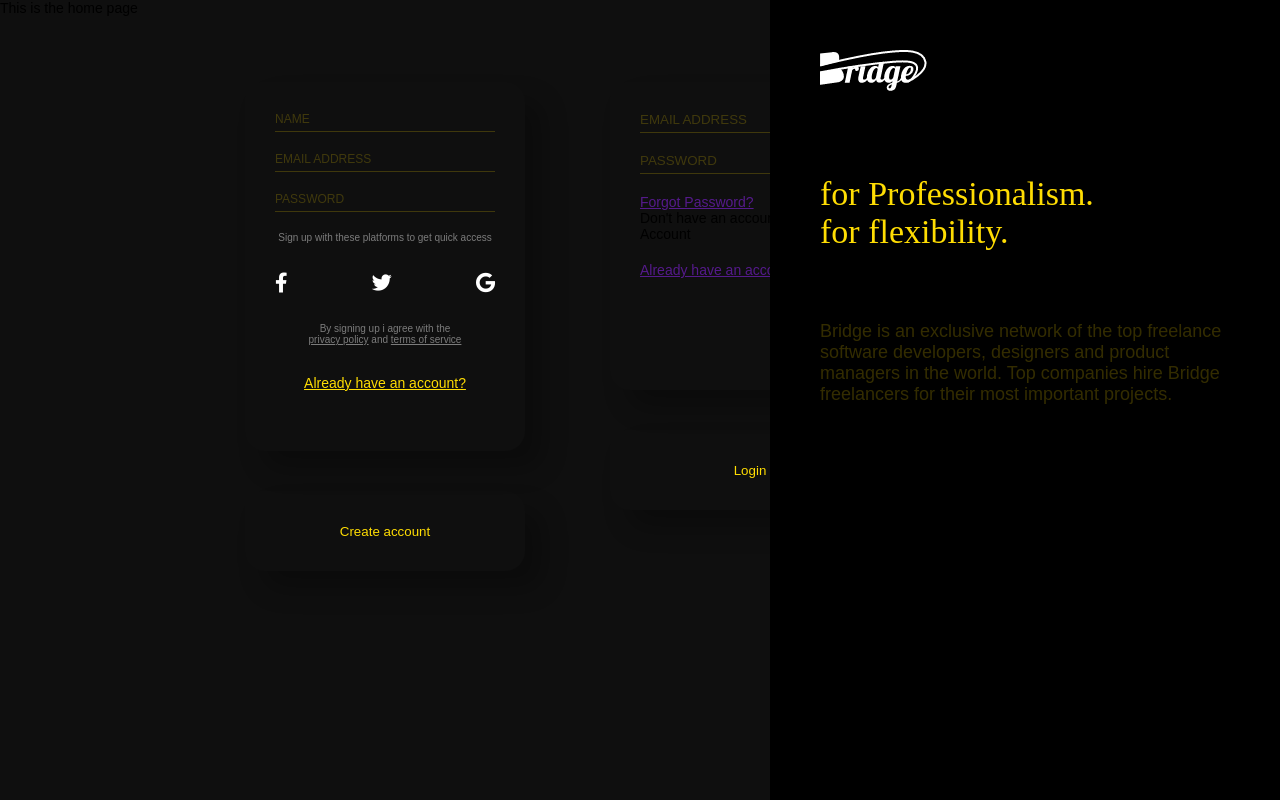
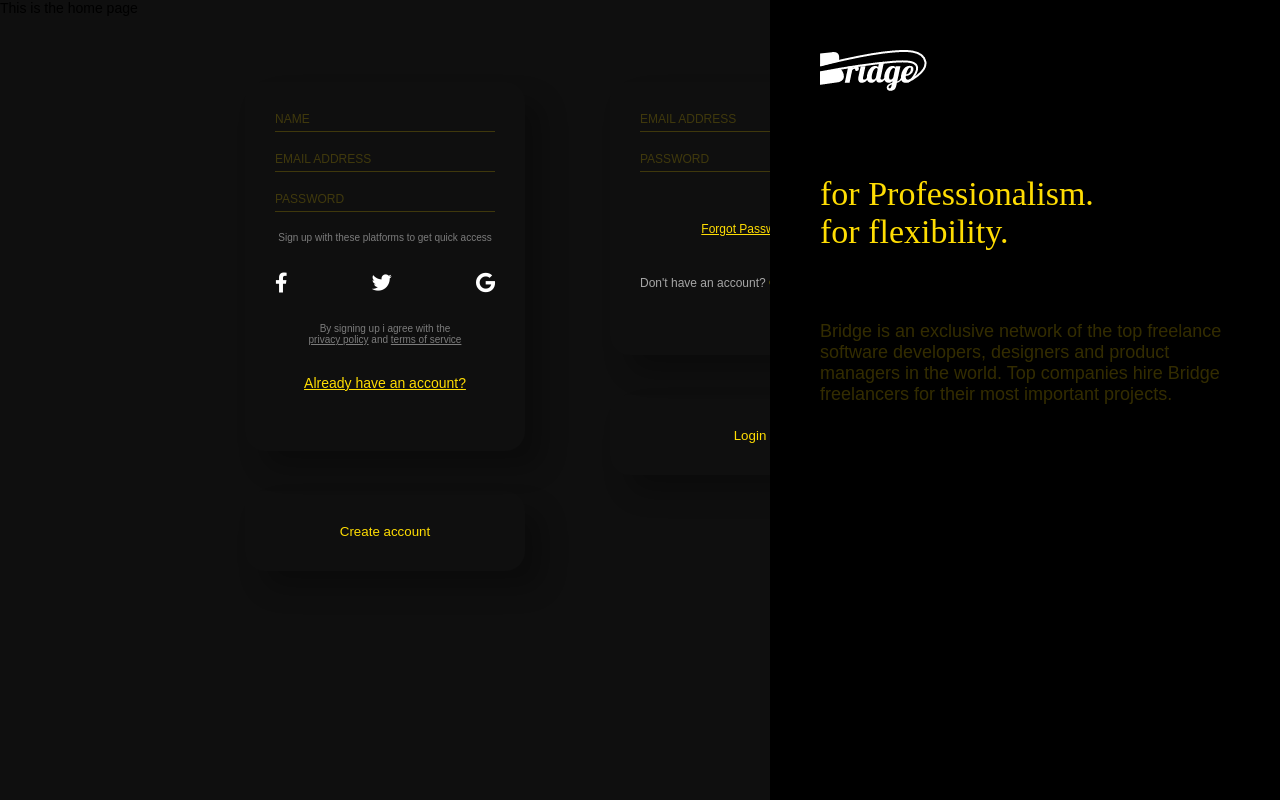
Before and after one commit to VOTJI/Votji.SPA, a React (Create React App) app: page /auth in a window 1280 px wide. Built offline with nearby package versions, Linux system fonts and the light colour scheme.

Commit message:
complete major styling for login component

```diff
--- a/src/pages/auth/component/logIn/component/LogIn.jsx
+++ b/src/pages/auth/component/logIn/component/LogIn.jsx
@@ -9,16 +9,15 @@ export const LogIn = () => {
     <LogInWrapper>
       <LogInForm>
         {input_fields.map(input => {
-          const { placeholder, type } = input
-          return <input type={type} placeholder={placeholder} key={placeholder} />
+          const { placeholder, type } = input;
+          return <input type={type} placeholder={placeholder} key={placeholder} />;
         })}
         <a href="">Forgot Password?</a>
-        <p>Don't have an account? <a>Create Account</a></p>
-        <a href="">Already have an account?</a>
+        <p>Don't have an account? <a> Create Account</a></p>
       </LogInForm>
       <LogInButton>
         Login
     </LogInButton>
     </LogInWrapper>
-  )
+  );
 };
--- a/src/pages/auth/component/logIn/component/styles.js
+++ b/src/pages/auth/component/logIn/component/styles.js
@@ -4,11 +4,10 @@ export const LogInWrapper = styled.div`
   position: absolute;
   top: 82px;
   left: 610px;
-`
+`;
 
 export const LogInForm = styled.form`
   width: 280px;
-  height: 308px;
   padding: 30px;
   border-radius: 20px;
   box-shadow: 18px 18px 25px #00000040;
@@ -25,27 +24,42 @@ export const LogInForm = styled.form`
     color: #FFDD03;
     outline: none !important;
     opacity: 0.2;
+    font-size: 12px;
 
     ::placeholder{
       color: #FFDD03 !important;
     }
   }
 
-  p{
-    margin-bottom: 20px;
+  >a{
+    color: #FFDD03;
+    display: flex;
+    justify-content: center;
+    margin-bottom: 40px;
+    margin-top: 50px;
+    font-size: 12px;
   }
 
-  div{
-    margin-bottom: 20px;
+  p{
+    font-size: 12px;
+    color: #E6E6E6;
+    margin-bottom: 35px;
+    opacity: 0.7;
+
+    a{
+      color: #FFDD03;
+    }
   }
-`
+
+`;
 
 export const LogInButton = styled.button`
-border: none;
+  border: none;
   border-radius: 20px;
   box-shadow: 18px 18px 25px #00000040;
   color: #FFDD03;
   width: 280px;
   height: 80px;
   background-color: transparent;
-`
+  outline: none !important;
+`;
--- a/src/pages/auth/component/signUp/component/styles.js
+++ b/src/pages/auth/component/signUp/component/styles.js
@@ -67,11 +67,12 @@ export const SignUpForm = styled.form`
 `;
 
 export const SignUpButton = styled.button`
-border: none;
+  border: none;
   border-radius: 20px;
   box-shadow: 18px 18px 25px #00000040;
   color: #FFDD03;
   width: 280px;
   height: 80px;
   background-color: transparent;
+  outline: none !important;
 `;
```
